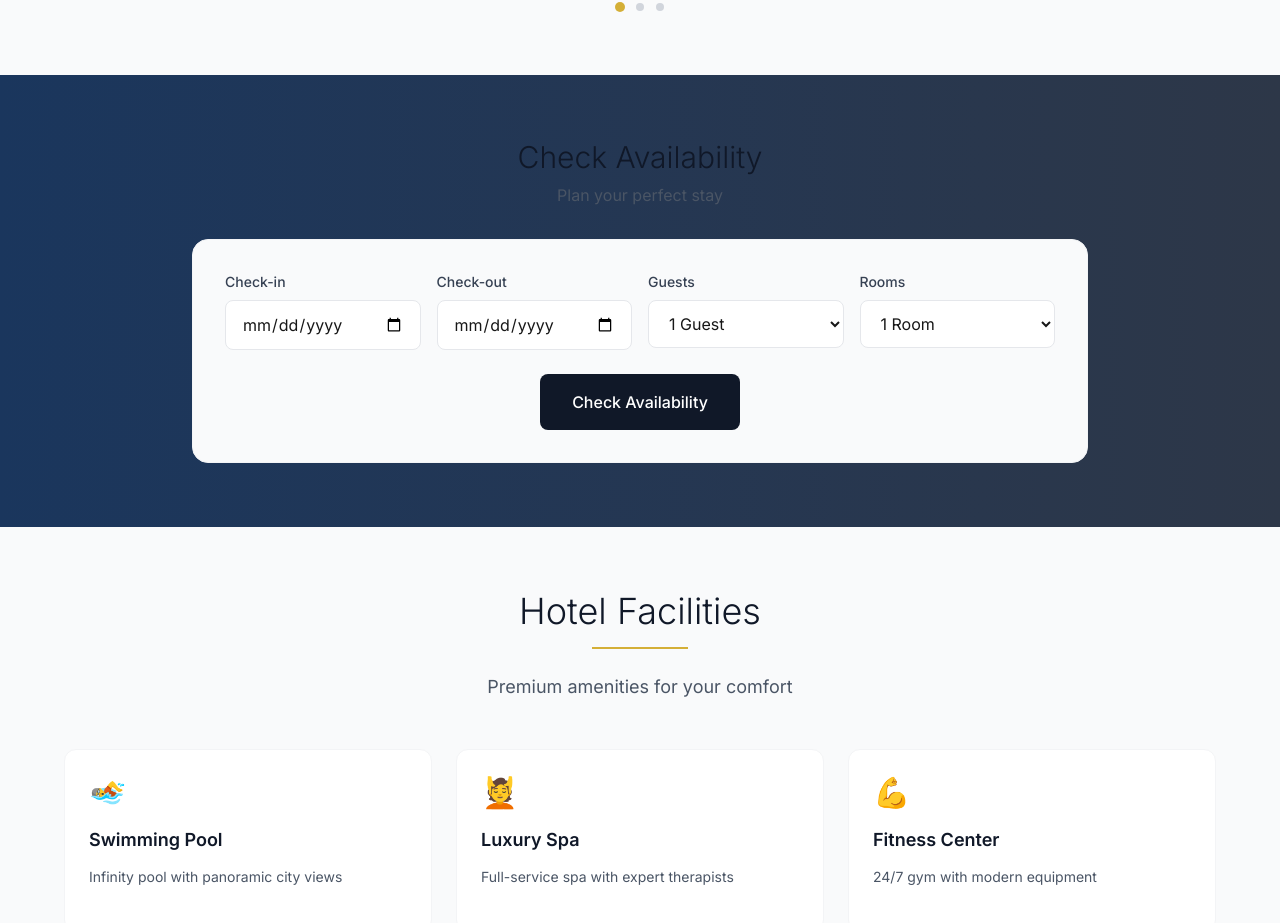
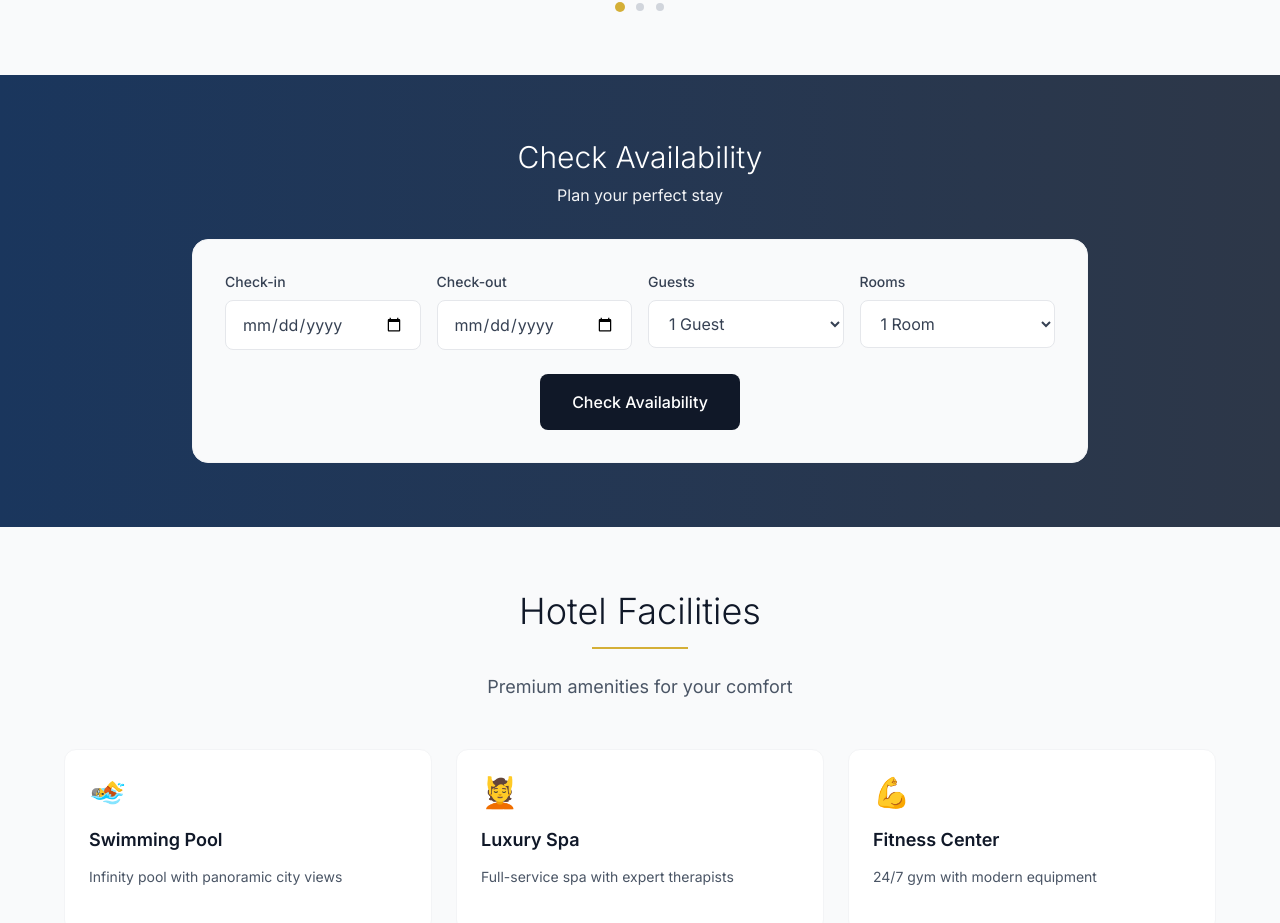
Before and after one commit to purityruth/shanda_hotel, a Next.js app: page / in a window 1280 px wide. Shown: the part 2720-3643 px from the top of the page. Built offline with nearby package versions, Linux system fonts and the light colour scheme.

Commit message:
Booking section

```diff
--- a/src/components/BookingWidget.tsx
+++ b/src/components/BookingWidget.tsx
@@ -36,10 +36,10 @@ export default function BookingWidget() {
         }`}>
           {/* Minimal Header */}
           <div className="text-center mb-8">
-            <h2 className="text-2xl md:text-3xl font-light text-gray-900 mb-2">
+            <h2 className="text-2xl md:text-3xl font-light text-white mb-2">
               Check Availability
             </h2>
-            <p className="text-gray-600">Plan your perfect stay</p>
+            <p className="text-gray-100">Plan your perfect stay</p>
           </div>
 
           {/* Clean Booking Form */}
@@ -54,7 +54,7 @@ export default function BookingWidget() {
                   type="date"
                   value={checkIn}
                   onChange={(e) => setCheckIn(e.target.value)}
-                  className="w-full px-4 py-3 bg-white border border-gray-200 rounded-lg focus:ring-1 focus:ring-secondary focus:border-secondary transition-colors"
+                  className="w-full px-4 py-3 bg-white text-gray-700 border border-gray-200 rounded-lg focus:ring-1 focus:ring-secondary focus:border-secondary transition-colors"
                 />
               </div>
 
@@ -67,7 +67,7 @@ export default function BookingWidget() {
                   type="date"
                   value={checkOut}
                   onChange={(e) => setCheckOut(e.target.value)}
-                  className="w-full px-4 py-3 bg-white border border-gray-200 rounded-lg focus:ring-1 focus:ring-secondary focus:border-secondary transition-colors"
+                  className="w-full px-4 py-3 bg-white text-gray-700 border border-gray-200 rounded-lg focus:ring-1 focus:ring-secondary focus:border-secondary transition-colors"
                 />
               </div>
 
@@ -79,7 +79,7 @@ export default function BookingWidget() {
                 <select
                   value={guests}
                   onChange={(e) => setGuests(Number(e.target.value))}
-                  className="w-full px-4 py-3 bg-white border border-gray-200 rounded-lg focus:ring-1 focus:ring-secondary focus:border-secondary transition-colors"
+                  className="w-full px-4 py-3 bg-white text-gray-700 border border-gray-200 rounded-lg focus:ring-1 focus:ring-secondary focus:border-secondary transition-colors"
                 >
                   {[1, 2, 3, 4, 5, 6].map((num) => (
                     <option key={num} value={num}>
@@ -97,7 +97,7 @@ export default function BookingWidget() {
                 <select
                   value={rooms}
                   onChange={(e) => setRooms(Number(e.target.value))}
-                  className="w-full px-4 py-3 bg-white border border-gray-200 rounded-lg focus:ring-1 focus:ring-secondary focus:border-secondary transition-colors"
+                  className="w-full px-4 py-3 bg-white text-gray-700 border border-gray-200 rounded-lg focus:ring-1 focus:ring-secondary focus:border-secondary transition-colors"
                 >
                   {[1, 2, 3, 4].map((num) => (
                     <option key={num} value={num}>
```
